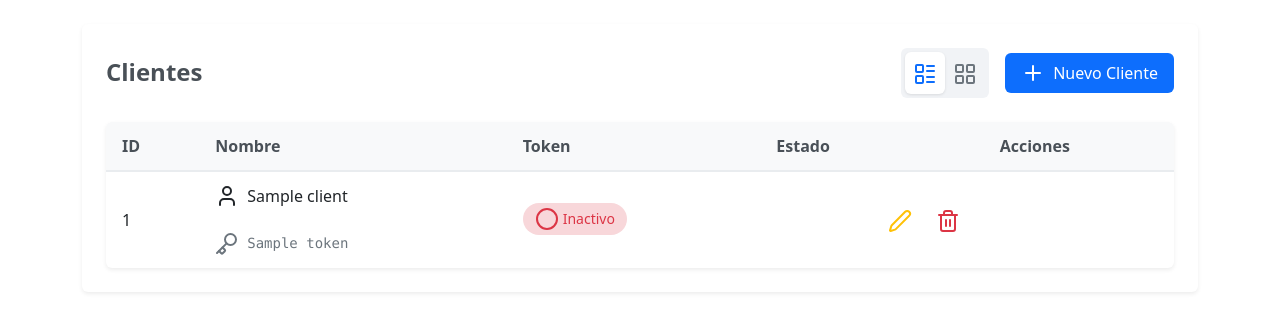
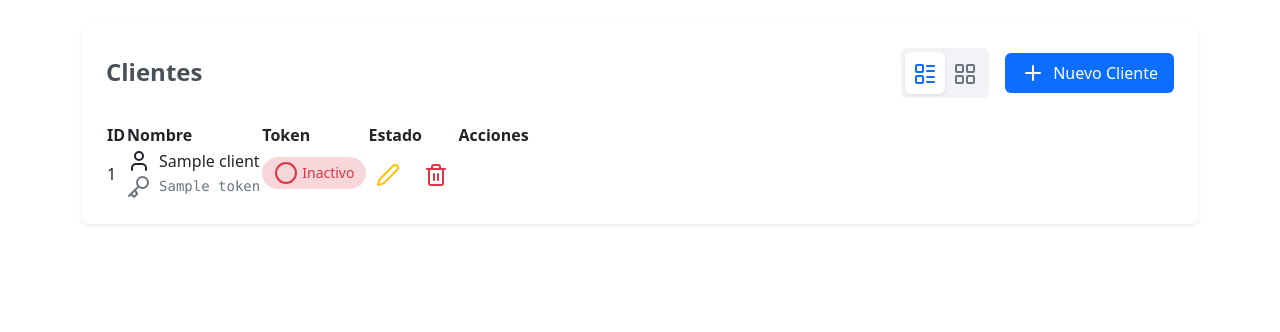
Before and after one commit to isidrovera/printer_management, a Python web app: template server/app/templates/clients/list.html in a window 1280 px wide. Shown: the part 56-388 px from the top of the page. Run offline with Jinja, Linux system fonts and the light colour scheme; the template is opened without the code that fills it: most values are stand-ins (such as "Sample title", 1, 10 or a date in 2020); some libraries are stand-ins or nearby versions.

Commit message:
Update list.html

```diff
--- a/server/app/templates/clients/list.html
+++ b/server/app/templates/clients/list.html
@@ -27,8 +27,8 @@
 
     <!-- Vista Lista -->
     <div id="listView" class="list-view">
-        <div class="table-container">
-            <table class="client-table">
+        <div class="table-wrapper">
+            <table class="data-table">
                 <thead>
                     <tr>
                         <th>ID</th>
@@ -41,27 +41,27 @@
                 <tbody>
                     {% for client in clients %}
                     <tr>
-                        <td>{{ client.id }}</td>
+                        <td class="id-cell">{{ client.id }}</td>
                         <td class="name-cell">
-                            <i data-lucide="user" class="client-icon"></i>
-                            {{ client.name }}
+                            <i data-lucide="user"></i>
+                            <span>{{ client.name }}</span>
                         </td>
                         <td class="token-cell">
-                            <i data-lucide="key" class="token-icon"></i>
-                            {{ client.token }}
+                            <i data-lucide="key"></i>
+                            <span>{{ client.token }}</span>
                         </td>
                         <td>
                             <span class="status-badge {% if client.is_active %}active{% else %}inactive{% endif %}">
-                                <i data-lucide="circle" class="status-icon"></i>
+                                <i data-lucide="circle"></i>
                                 {{ "Activo" if client.is_active else "Inactivo" }}
                             </span>
                         </td>
                         <td class="actions-cell">
                             <div class="action-buttons">
-                                <a href="/clients/{{ client.id }}/edit" class="btn-action btn-edit" title="Editar">
+                                <a href="/clients/{{ client.id }}/edit" class="btn-action btn-edit">
                                     <i data-lucide="edit-2"></i>
                                 </a>
-                                <button onclick="confirmDelete('client', {{ client.id }})" class="btn-action btn-delete" title="Eliminar">
+                                <button onclick="confirmDelete('client', {{ client.id }})" class="btn-action btn-delete">
                                     <i data-lucide="trash-2"></i>
                                 </button>
                             </div>
@@ -80,25 +80,25 @@
             <div class="client-card">
                 <div class="card-header">
                     <div class="card-title">
-                        <i data-lucide="user" class="client-icon"></i>
+                        <i data-lucide="user"></i>
                         <span>{{ client.name }}</span>
                     </div>
-                    <span class="card-status {% if client.is_active %}active{% else %}inactive{% endif %}">
-                        <i data-lucide="circle" class="status-icon"></i>
-                        {{ "Activo" if client.is_active else "Inactivo" }}
-                    </span>
+                    <div class="card-status {% if client.is_active %}active{% else %}inactive{% endif %}">
+                        <i data-lucide="circle"></i>
+                        <span>{{ "Activo" if client.is_active else "Inactivo" }}</span>
+                    </div>
                 </div>
-                <div class="card-body">
+                <div class="card-content">
                     <div class="token-display">
-                        <i data-lucide="key" class="token-icon"></i>
-                        <span class="token-text">{{ client.token }}</span>
+                        <i data-lucide="key"></i>
+                        <span>{{ client.token }}</span>
                     </div>
                 </div>
                 <div class="card-actions">
-                    <a href="/clients/{{ client.id }}/edit" class="btn-action btn-edit" title="Editar">
+                    <a href="/clients/{{ client.id }}/edit" class="btn-action btn-edit">
                         <i data-lucide="edit-2"></i>
                     </a>
-                    <button onclick="confirmDelete('client', {{ client.id }})" class="btn-action btn-delete" title="Eliminar">
+                    <button onclick="confirmDelete('client', {{ client.id }})" class="btn-action btn-delete">
                         <i data-lucide="trash-2"></i>
                     </button>
                 </div>
@@ -110,5 +110,6 @@
 {% endblock %}
 
 {% block extra_js %}
+<script src="https://cdnjs.cloudflare.com/ajax/libs/lucide/0.259.0/lucide.min.js"></script>
 <script src="/static/js/clients.js"></script>
 {% endblock %}
```
